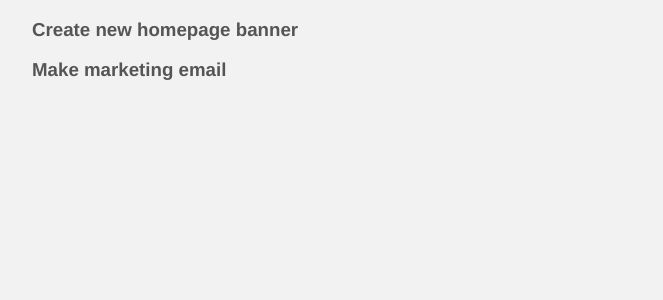
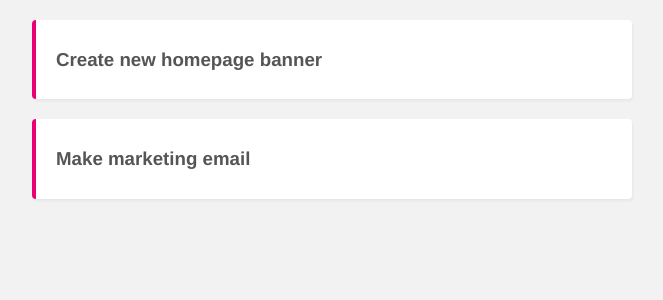
Before and after one commit to hardluker/project-planner, a Vue app: page /#/ in a window 1280 px wide. Shown: the top 300 px of the page, without its empty margins (308-971 px from the left). Built offline with nearby package versions, Linux system fonts and the light colour scheme; data requests are answered from the project's data file.

Commit message:
Setting up project cards

```diff
--- a/src/components/SingleProject.vue
+++ b/src/components/SingleProject.vue
@@ -1,15 +1,40 @@
 <template>
   <div class="project">
     <div class="actions">
-      <h3>{{ project.title }}</h3>
+      <h3 @click="toggleDetails">{{ project.title }}</h3>
+    </div>
+    <div class="details" v-if="showDetails">
+      <p>{{ project.details }}</p>
     </div>
   </div>
 </template>
 
 <script>
 export default {
-  props: ['project']
+  props: ['project'],
+  data() {
+    return {
+      showDetails: false
+    };
+  },
+  methods: {
+    toggleDetails() {
+      this.showDetails = !this.showDetails;
+    }
+  }
 };
 </script>
 
-<style></style>
+<style>
+.project {
+  margin: 20px auto;
+  background: white;
+  padding: 10px 20px;
+  border-radius: 4px;
+  box-shadow: 1px 2px 3px rgba(0, 0, 0, 0.05);
+  border-left: 4px solid #e90074;
+}
+h3 {
+  cursor: pointer;
+}
+</style>
```
